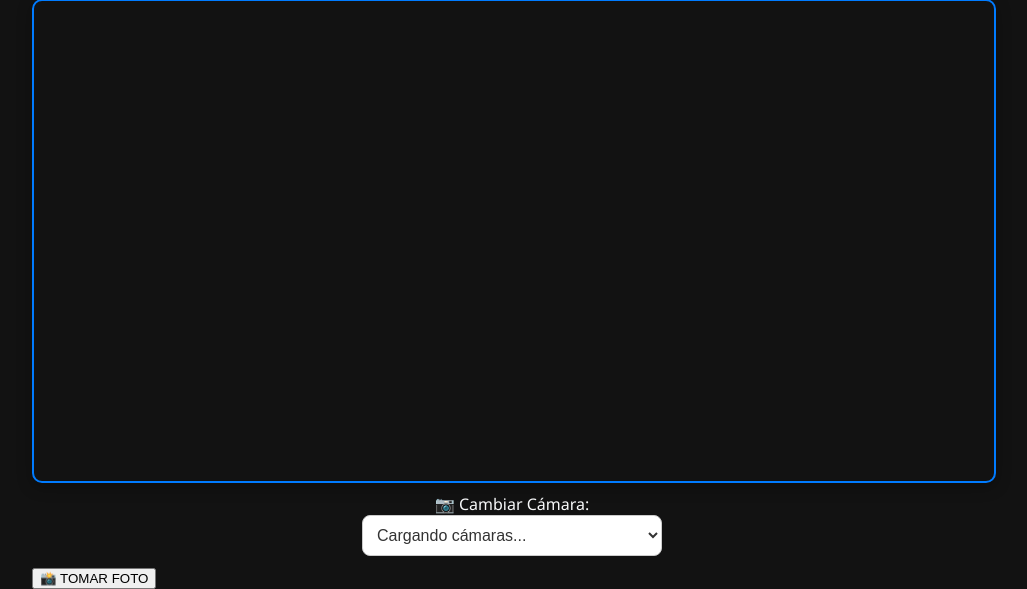
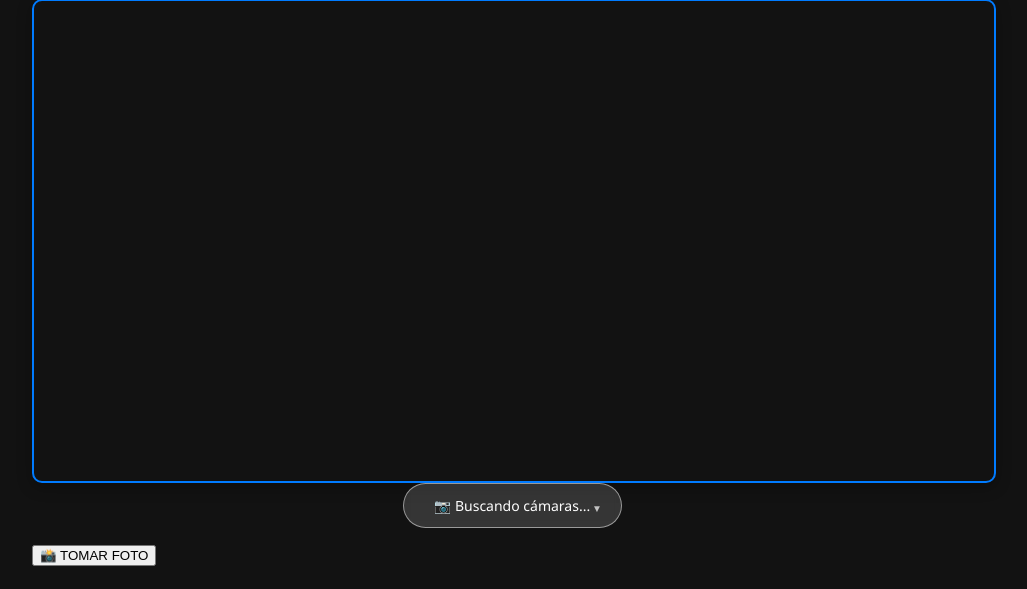
Before and after one commit to Kasuzu96/RM_PRODU, a Flask app: page / in a window 1280 px wide. Shown: the part 961-1550 px from the top of the page, without its empty margins (128-1155 px from the left). After the commit the page ends 1527 px from the top, so only its background shows below. Run offline with Flask 3, Linux system fonts and the light colour scheme.

Commit message:
Mejora visual: Selector de camaras estilo Glass

```diff
--- a/templates/index.html
+++ b/templates/index.html
@@ -5,21 +5,59 @@
     <meta name="viewport" content="width=device-width, initial-scale=1.0">
     <title>RM Producciones - Foto Booth</title>
     <link rel="stylesheet" href="{{ url_for('static', filename='css/style.css') }}">
+
     <style>
-        /* Estilos rápidos para el selector de cámara */
-        .camera-controls {
-            margin: 10px 0;
+        /* --- ESTILOS EXTRA PARA EL SELECTOR (Para que no se vea feo) --- */
+        .camera-wrapper {
+            position: relative;
+            margin-bottom: 15px;
             text-align: center;
         }
+
+        /* Diseño del selector estilo "Botón elegante" */
         select#cameraSelect {
-            padding: 10px;
-            font-size: 16px;
-            border-radius: 8px;
-            border: 1px solid #ccc;
-            background-color: white;
-            color: #333;
-            width: 90%;
-            max-width: 300px;
+            appearance: none; /* Quita el diseño gris de Windows/Android */
+            -webkit-appearance: none;
+            background-color: rgba(255, 255, 255, 0.15); /* Fondo semitransparente */
+            border: 1px solid rgba(255, 255, 255, 0.5);
+            border-radius: 50px; /* Bordes muy redondos */
+            padding: 12px 30px;
+            color: white; /* Texto blanco */
+            font-size: 14px;
+            font-family: inherit;
+            cursor: pointer;
+            width: auto;
+            min-width: 200px;
+            text-align: center;
+            transition: all 0.3s ease;
+            backdrop-filter: blur(5px); /* Efecto vidrio borroso */
+        }
+
+        select#cameraSelect:hover {
+            background-color: rgba(255, 255, 255, 0.25);
+            border-color: white;
+        }
+
+        select#cameraSelect:focus {
+            outline: none;
+            box-shadow: 0 0 10px rgba(255, 255, 255, 0.5);
+        }
+
+        /* Flechita personalizada pequeña */
+        .camera-wrapper::after {
+            content: '▼';
+            font-size: 10px;
+            color: rgba(255,255,255,0.7);
+            position: absolute;
+            right: calc(50% - 90px); /* Ajuste aproximado */
+            top: 18px;
+            pointer-events: none;
+        }
+
+        /* Ajuste para que los opciones sean legibles en fondo blanco (móvil) */
+        option {
+            background-color: #333;
+            color: white;
         }
     </style>
 </head>
@@ -33,18 +71,19 @@
             <canvas id="canvas" style="display:none;"></canvas>
         </div>
 
-        <div class="camera-controls">
-            <label for="cameraSelect">📷 Cambiar Cámara:</label><br>
+        <div class="camera-wrapper">
             <select id="cameraSelect">
-                <option value="" disabled selected>Cargando cámaras...</option>
+                <option value="" disabled selected>📷 Buscando cámaras...</option>
             </select>
         </div>
 
         <button id="btn-capturar" class="btn-primary">📸 TOMAR FOTO</button>
 
         <div id="formulario" style="display:none;">
-            <h3>¡Foto lista! Ingresa tus datos:</h3>
-            <img id="foto-preview" src="" alt="Tu foto">
+            <h3>¡Foto lista! ✨</h3>
+            <div class="preview-container">
+                <img id="foto-preview" src="" alt="Tu foto">
+            </div>
 
             <input type="text" id="nombre" placeholder="Nombre completo" required>
             <input type="tel" id="celular" placeholder="Celular" required>
@@ -66,9 +105,7 @@
         const fotoPreview = document.getElementById('foto-preview');
         let currentStream;
 
-        // 1. INICIAR CÁMARA AL CARGAR PAGINA
         async function startCamera(deviceId = null) {
-            // Detener stream anterior si existe
             if (currentStream) {
                 currentStream.getTracks().forEach(track => track.stop());
             }
@@ -77,7 +114,8 @@
                 video: {
                     deviceId: deviceId ? { exact: deviceId } : undefined,
                     width: { ideal: 1280 },
-                    height: { ideal: 720 }
+                    height: { ideal: 720 },
+                    facingMode: deviceId ? undefined : "environment" // Intenta trasera por defecto
                 }
             };
 
@@ -85,59 +123,64 @@
                 const stream = await navigator.mediaDevices.getUserMedia(constraints);
                 currentStream = stream;
                 video.srcObject = stream;
-
-                // Solo listamos dispositivos una vez que tenemos permiso
+                if (!deviceId) await listCameras();
+            } catch (err) {
+                console.error("Error cámara:", err);
+                // Si falla trasera, intenta cualquiera
                 if (!deviceId) {
-                    await listCameras();
+                   try {
+                       const streamFallback = await navigator.mediaDevices.getUserMedia({ video: true });
+                       currentStream = streamFallback;
+                       video.srcObject = streamFallback;
+                   } catch(e) { alert("Error: No se puede acceder a la cámara."); }
                 }
-            } catch (err) {
-                console.error("Error accediendo a la cámara:", err);
-                alert("No pudimos acceder a la cámara. Asegúrate de dar permisos.");
             }
         }
 
-        // 2. LISTAR CÁMARAS DISPONIBLES
         async function listCameras() {
-            cameraSelect.innerHTML = ""; // Limpiar lista
+            cameraSelect.innerHTML = "";
             const devices = await navigator.mediaDevices.enumerateDevices();
             const videoDevices = devices.filter(device => device.kind === 'videoinput');
 
             if (videoDevices.length === 0) {
-                const option = document.createElement('option');
-                option.text = "No se encontraron cámaras";
-                cameraSelect.add(option);
+                cameraSelect.innerHTML = "<option>No hay cámaras</option>";
                 return;
             }
+
+            // Añadir opción por defecto estética
+            const defaultOption = document.createElement('option');
+            defaultOption.text = "🔄 Cambiar Cámara";
+            defaultOption.disabled = true;
+            defaultOption.selected = true;
+            cameraSelect.add(defaultOption);
 
             videoDevices.forEach((device, index) => {
                 const option = document.createElement('option');
                 option.value = device.deviceId;
-                // Si el dispositivo no tiene etiqueta (nombre), le inventamos uno
-                const label = device.label || `Cámara ${index + 1}`;
+                // Nombres más amigables
+                let label = device.label || `Cámara ${index + 1}`;
+                if (label.toLowerCase().includes('back') || label.toLowerCase().includes('trasera')) label = "📸 Cámara Trasera";
+                if (label.toLowerCase().includes('front') || label.toLowerCase().includes('frontal')) label = "🤳 Cámara Selfie";
+
                 option.text = label;
                 cameraSelect.add(option);
             });
 
-            // Escuchar cambios en el select
             cameraSelect.onchange = () => {
                 startCamera(cameraSelect.value);
             };
         }
 
-        // Iniciar todo
         window.addEventListener('load', () => startCamera());
 
-        // --- LÓGICA DE CAPTURA (IGUAL QUE ANTES) ---
         btnCapturar.addEventListener('click', () => {
             canvas.width = video.videoWidth;
             canvas.height = video.videoHeight;
             canvas.getContext('2d').drawImage(video, 0, 0);
-
-            const dataURL = canvas.toDataURL('image/png');
-            fotoPreview.src = dataURL;
+            fotoPreview.src = canvas.toDataURL('image/png');
 
             video.style.display = 'none';
-            document.querySelector('.camera-controls').style.display = 'none'; // Ocultar selector
+            document.querySelector('.camera-wrapper').style.display = 'none'; // Ocultar selector
             btnCapturar.style.display = 'none';
             formulario.style.display = 'block';
         });
@@ -145,7 +188,7 @@
         document.getElementById('btn-repetir').addEventListener('click', () => {
             formulario.style.display = 'none';
             video.style.display = 'block';
-            document.querySelector('.camera-controls').style.display = 'block'; // Mostrar selector
+            document.querySelector('.camera-wrapper').style.display = 'block'; // Mostrar selector
             btnCapturar.style.display = 'block';
         });
 
@@ -155,10 +198,7 @@
             const correo = document.getElementById('correo').value;
             const foto = fotoPreview.src;
 
-            if (!nombre || !correo) {
-                alert("Por favor llena nombre y correo");
-                return;
-            }
+            if (!nombre || !correo) return alert("Faltan datos obligatorios");
 
             const btn = document.getElementById('btn-enviar');
             btn.textContent = "⏳ Enviando...";
@@ -171,11 +211,11 @@
             })
             .then(res => res.json())
             .then(data => {
-                alert("¡Enviado! Revisa tu correo (Bandeja Promociones).");
+                alert("¡Foto Enviada con Éxito! 📸");
                 location.reload();
             })
             .catch(err => {
-                alert("Error: " + err);
+                alert("Hubo un error al enviar: " + err);
                 btn.textContent = "🚀 ENVIAR FOTO";
                 btn.disabled = false;
             });
```
